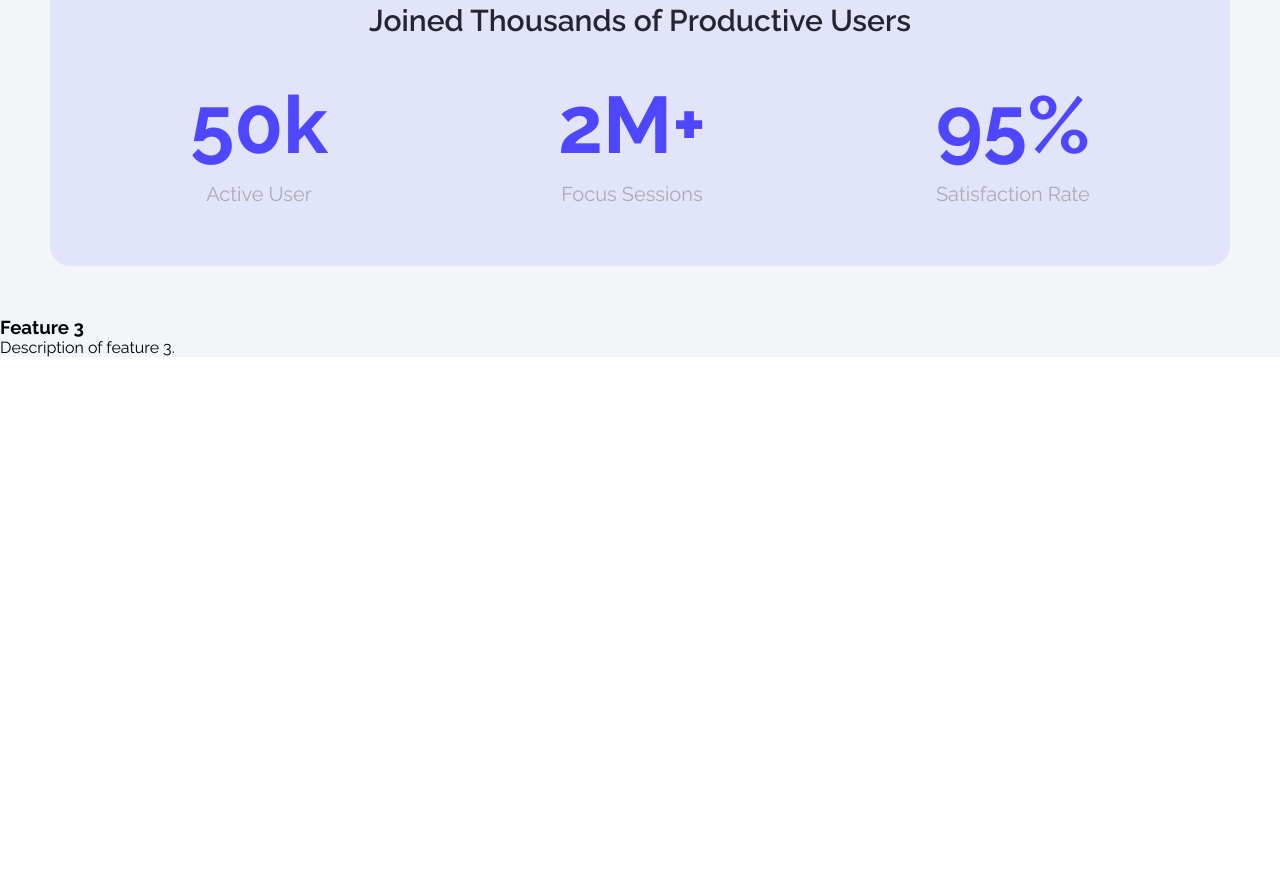
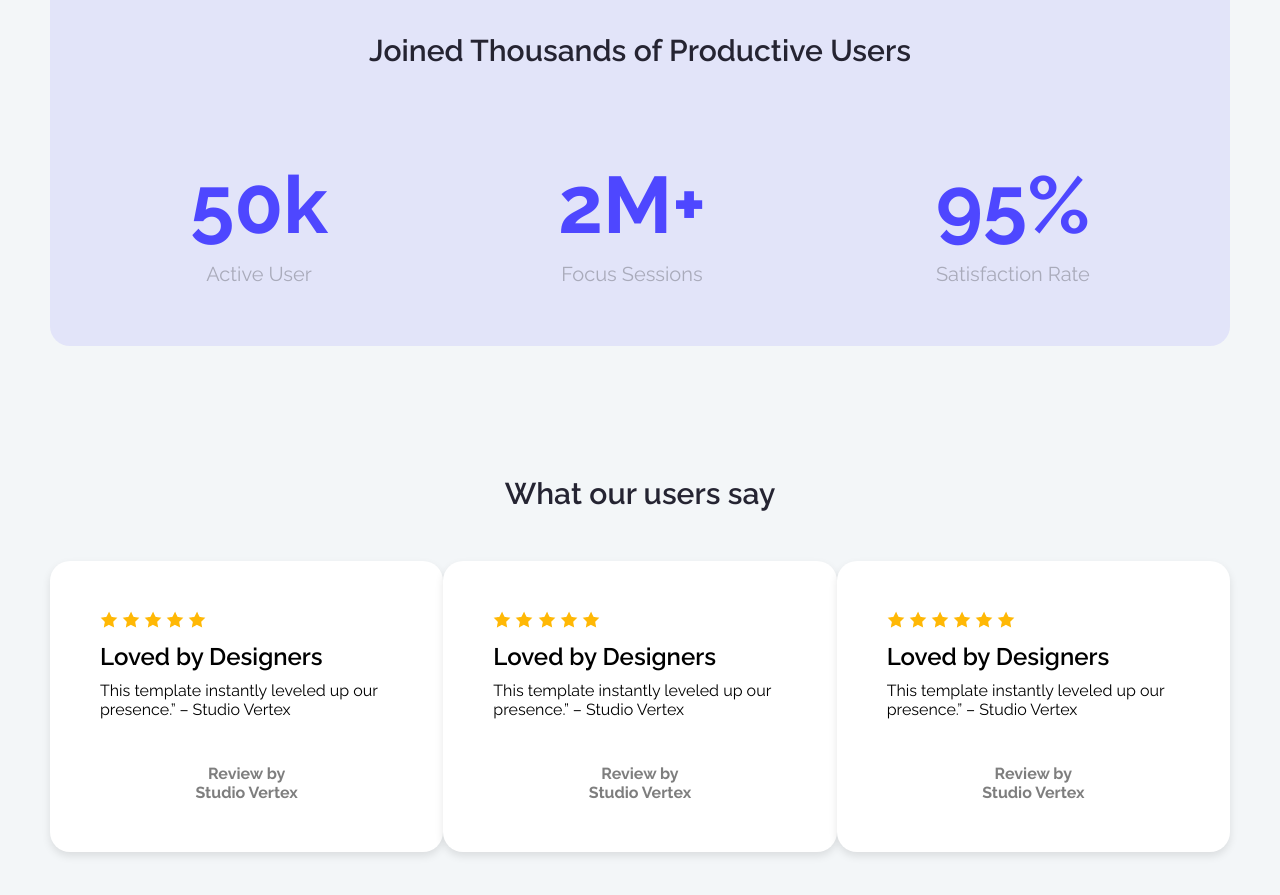
Before and after one commit to Abir-hasan-52/B12-Assignment-1, a plain HTML site: page Main/index.html in a window 1280 px wide. Shown: the part 1001-1896 px from the top of the page. Before the commit the page ends 1358 px from the top, so only its background shows below. Drawn offline with Linux system fonts and the light colour scheme.

Commit message:
review section added

```diff
--- a/Main/index.html
+++ b/Main/index.html
@@ -63,10 +63,126 @@
           </div>
         </div>
       </div>
-      <div class="feature">
-        <h3 class="feature-title">Feature 3</h3>
-        <p class="feature-description">Description of feature 3.</p>
+      <div class="feature3">
+        <h3 class="feature1-title">What our users say</h3>
+        <div class="feature3-content">
+          <div class="card1">
+            <div class="icon">
+              <img
+                class="card-icon"
+                src="../Assets/icon-star.png"
+                alt="Quote Icon"
+              />
+              <img
+                class="card-icon"
+                src="../Assets/icon-star.png"
+                alt="Quote Icon"
+              />
+              <img
+                class="card-icon"
+                src="../Assets/icon-star.png"
+                alt="Quote Icon"
+              />
+              <img
+                class="card-icon"
+                src="../Assets/icon-star.png"
+                alt="Quote Icon"
+              />
+              <img
+                class="card-icon"
+                src="../Assets/icon-star.png"
+                alt="Quote Icon"
+              />
+            </div>
+            <h2 class="card-title">Loved by Designers</h2>
+            <p class="card-description">
+              This template instantly leveled up our presence.” – Studio Vertex
+            </p>
+            <h2 class="Review">
+              Review by <span class="card-author">Studio Vertex</span>
+            </h2>
+          </div>
+          <div class="card1">
+            <div class="icon">
+              <img
+                class="card-icon"
+                src="../Assets/icon-star.png"
+                alt="Quote Icon"
+              />
+              <img
+                class="card-icon"
+                src="../Assets/icon-star.png"
+                alt="Quote Icon"
+              />
+              <img
+                class="card-icon"
+                src="../Assets/icon-star.png"
+                alt="Quote Icon"
+              />
+              <img
+                class="card-icon"
+                src="../Assets/icon-star.png"
+                alt="Quote Icon"
+              />
+              <img
+                class="card-icon"
+                src="../Assets/icon-star.png"
+                alt="Quote Icon"
+              />
+            </div>
+            <h2 class="card-title">Loved by Designers</h2>
+            <p class="card-description">
+              This template instantly leveled up our presence.” – Studio Vertex
+            </p>
+            <h2 class="Review">
+              Review by <span class="card-author">Studio Vertex</span>
+            </h2>
+          </div>
+          <div class="card1">
+            <div class="icon">
+              <img
+                class="card-icon"
+                src="../Assets/icon-star.png"
+                alt="Quote Icon"
+              />
+              <img
+                class="card-icon"
+                src="../Assets/icon-star.png"
+                alt="Quote Icon"
+              />
+              <img
+                class="card-icon"
+                src="../Assets/icon-star.png"
+                alt="Quote Icon"
+              />
+              <img
+                class="card-icon"
+                src="../Assets/icon-star.png"
+                alt="Quote Icon"
+              />
+              <img
+                class="card-icon"
+                src="../Assets/icon-star.png"
+                alt="Quote Icon"
+              />
+
+              <img
+                class="card-icon"
+                src="../Assets/icon-star.png"
+                alt="Quote Icon"
+              />
+            </div>
+            <h2 class="card-title">Loved by Designers</h2>
+            <p class="card-description">
+              This template instantly leveled up our presence.” – Studio Vertex
+            </p>
+            <h2 class="Review">
+              Review by <span class="card-author">Studio Vertex</span>
+            </h2>
+          </div>
+        </div>
       </div>
+
     </section>
   </body>
 </html>
--- a/Styles/index.css
+++ b/Styles/index.css
@@ -74,6 +74,8 @@ button:hover {
   font-weight: 600;
   color: #252432;
   text-align: center;
+    margin-bottom: 20px;
+    padding: 30px;
 }
 .feature1-content {
   font-size: 20px;
@@ -121,3 +123,49 @@ button:hover {
   opacity: calc(50 / 100);
   margin-top: 10px;
 }
+.feature3{
+
+    gap: 50px;
+    padding: 50px;
+
+}
+.feature3-content{
+    display: flex;
+    justify-content:  space-between;
+    align-items: center;
+
+
+    border-radius: 20px;
+
+
+}
+.card1{
+
+    border-radius: 20px;
+    box-shadow: 0 4px 8px rgba(0, 0, 0, 0.1);
+    background-color: white;
+    padding: 50px;
+    width: 400px;
+}
+.card-title{
+    font-weight: 600;
+    font-size: 24px;
+    padding-bottom: 10px ;
+    padding-top: 10px;
+
+}
+.card-description{
+    font-size: 16px;
+    font-weight: 400;
+    padding-bottom: 25px;
+}
+.Review{
+    display: flex;
+    flex-direction: column;
+    align-items: center;
+    justify-content: center;
+    color: black;
+    opacity: 50%;
+    font-size: medium;
+    padding-top: 20px;
+}
```
